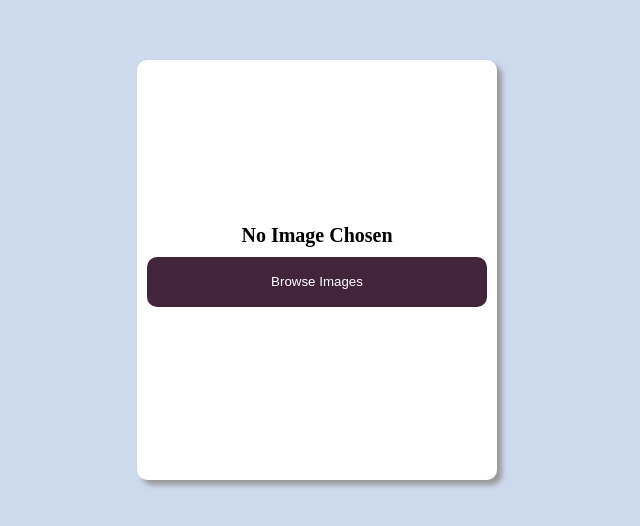
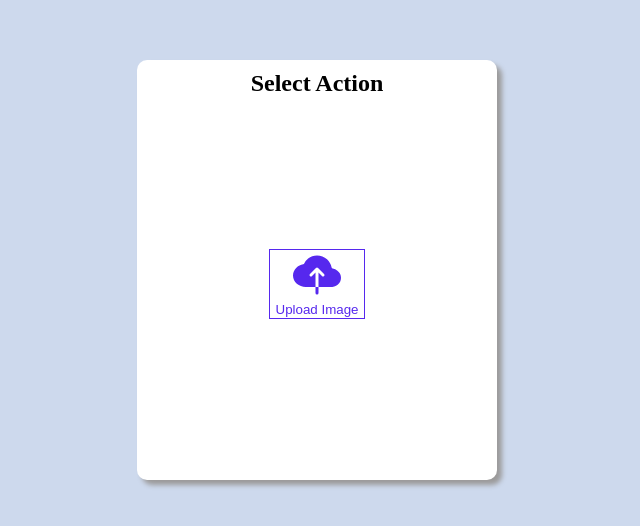
Before and after one commit to bryanguillen/ipfs-poc, a React (Create React App) app: page / in a window 1280 px wide. Shown: the part 130-656 px from the top of the page, without its empty margins (323-963 px from the left). Built offline with nearby package versions, Linux system fonts and the light colour scheme.

Commit message:
feat: add intro selections component

```diff
--- a/src/App.js
+++ b/src/App.js
@@ -2,6 +2,7 @@ import { useEffect, useState } from 'react';
 import { create } from 'ipfs-http-client';
 import AppModal from './components/app-modal/AppModal';
 import ImagePreview from './components/image-preview/ImagePreview';
+import IntroSelections from './components/intro-selections/IntroSelections';
 import UploadFileSuccess from './components/upload-file-success/UploadFileSuccess'
 import UploadForm from './components/upload-form/UploadForm'
 import './App.css';
@@ -9,12 +10,13 @@ import './App.css';
 function App() {
   const [image, setImage] = useState(null);
   const [imageUrl, setImageUrl] = useState('');
-  const [modalData, setModalData] = useState({ title: '', route: '' });
+  const [modalData, setModalData] = useState({ title: 'Select Action', route: '' });
   const [submittingForm, setSubmittingForm] = useState(false);
   const [uploadFormError, setUploadFormError] = useState(false);
 
   const FILE_UPLOAD_SUCCESS = 'file-upload-success';
   const IMAGE_PREVIEW = 'image-preview';
+  const UPLOAD_FORM = 'upload-form';
 
   /**
    * @description Effect for updating the view name when an image is uploaded;
@@ -58,6 +60,16 @@ function App() {
           <UploadFileSuccess
             viewImage={() => setModalData({ title: 'Image On IPFS', route: IMAGE_PREVIEW})}
           />
+        );
+      case UPLOAD_FORM:
+        return (
+          <UploadForm
+            errorExists={uploadFormError}
+            imageName={image ? image.name : ''}
+            onChange={(event) => setImage(event.target.files[0])}
+            onSubmit={onSubmit}
+            submitting={submittingForm}
+          />
         )
       case IMAGE_PREVIEW:
         return (
@@ -67,12 +79,8 @@ function App() {
         );
       default:
         return (
-          <UploadForm
-            errorExists={uploadFormError}
-            imageName={image ? image.name : ''}
-            onChange={(event) => setImage(event.target.files[0])}
-            onSubmit={onSubmit}
-            submitting={submittingForm}
+          <IntroSelections
+            showUploadForm={() => setModalData({ title: 'Upload Image', route: UPLOAD_FORM })}
           />
         )
     }
```
